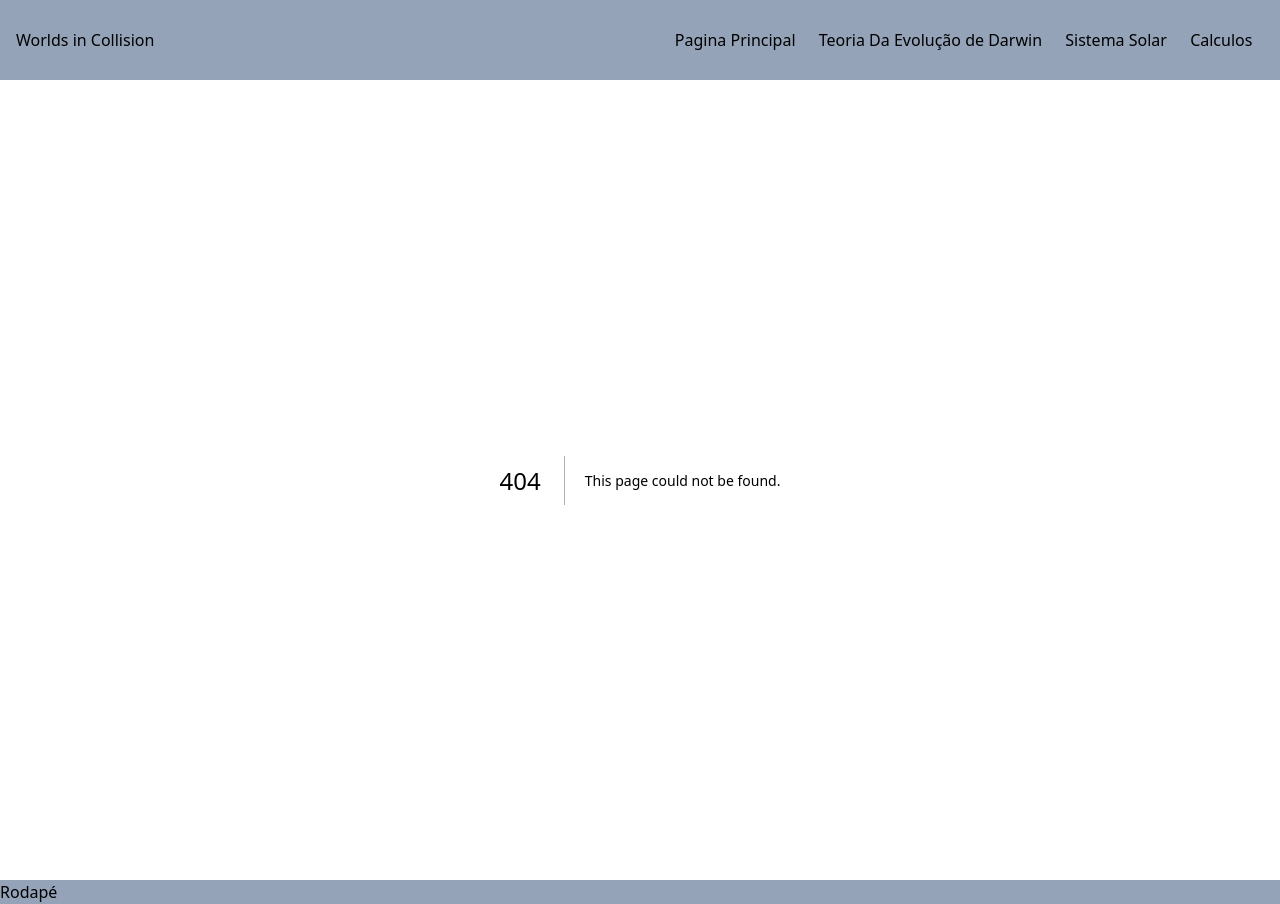
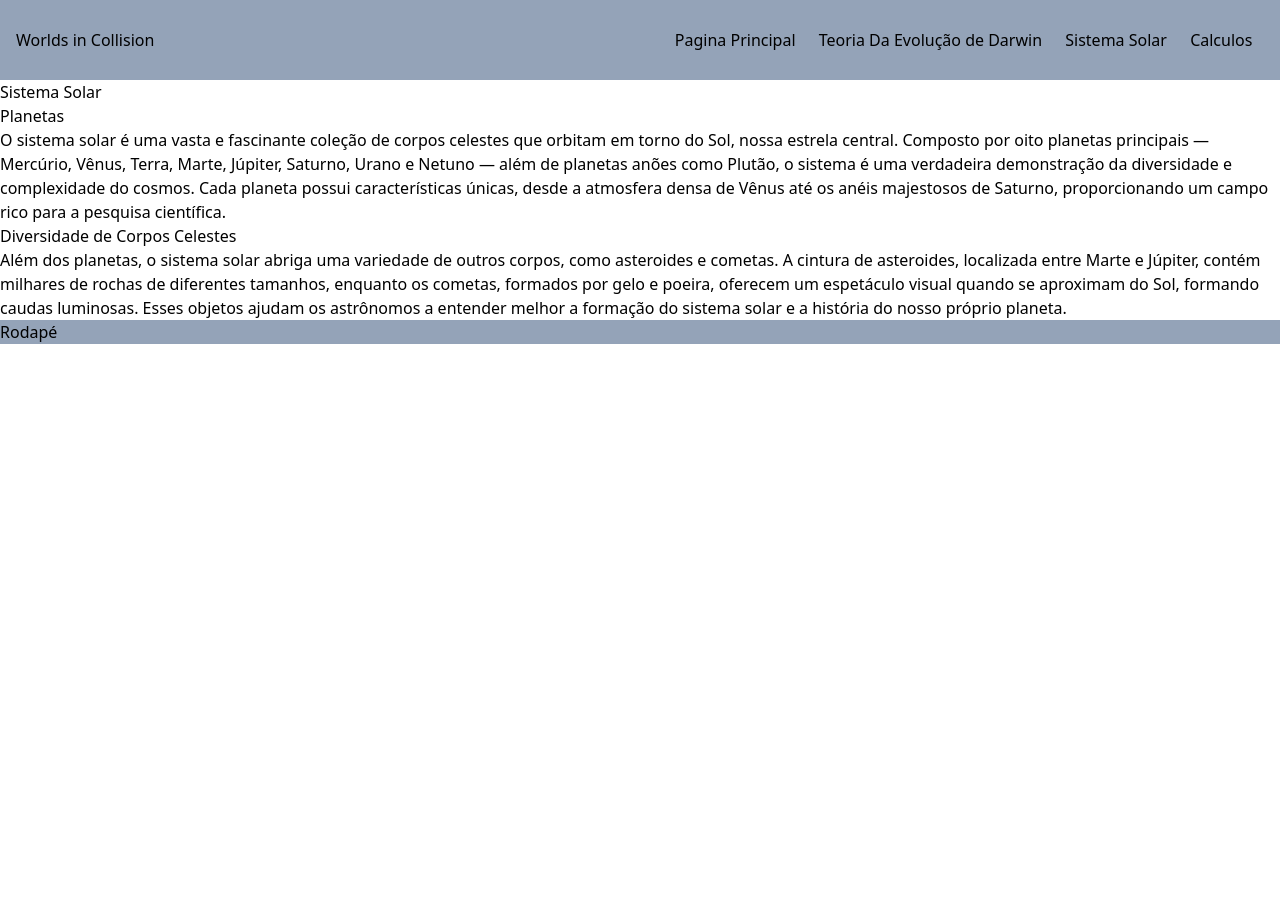
Before and after one commit to gustavodscruz/worlds-in-a-coliision, a Next.js app: page /sistema in a window 1280 px wide. Before the commit this address had no page. After the commit the page ends 800 px from the top, so only its background shows below. Built offline with nearby package versions, Linux system fonts and the light colour scheme.

Commit message:
criada a estrutura da pagina de sistema solar

```diff
--- /dev/null
+++ b/src/app/sistema/page.tsx
@@ -0,0 +1,30 @@
+
+
+const Sistema = ()=>{
+
+    return(
+        <div>
+            <h1>Sistema Solar</h1>
+            <section>
+                <div>
+                    <h2>Planetas</h2>
+                    <p>O sistema solar é uma vasta e fascinante coleção de corpos celestes que orbitam em torno do Sol, nossa estrela central. Composto por oito planetas principais — Mercúrio, Vênus, Terra, Marte, Júpiter, Saturno, Urano e Netuno — além de planetas anões como Plutão, o sistema é uma verdadeira demonstração da diversidade e complexidade do cosmos. Cada planeta possui características únicas, desde a atmosfera densa de Vênus até os anéis majestosos de Saturno, proporcionando um campo rico para a pesquisa científica.</p>
+                </div>
+                <div>
+                    {/*Colocar imagem*/}
+                </div>
+            </section>
+            <section>
+                <div>
+                    <h2>Diversidade de Corpos Celestes</h2>
+                    <p>Além dos planetas, o sistema solar abriga uma variedade de outros corpos, como asteroides e cometas. A cintura de asteroides, localizada entre Marte e Júpiter, contém milhares de rochas de diferentes tamanhos, enquanto os cometas, formados por gelo e poeira, oferecem um espetáculo visual quando se aproximam do Sol, formando caudas luminosas. Esses objetos ajudam os astrônomos a entender melhor a formação do sistema solar e a história do nosso próprio planeta.</p>
+                </div>
+                <div>
+                    {/*Colocar imagem*/}
+                </div>
+            </section>
+        </div>
+    )
+}
+
+export default Sistema
--- a/src/components/Menu/Menu.tsx
+++ b/src/components/Menu/Menu.tsx
@@ -7,7 +7,7 @@ const Menu = ()=>{
             <Link href={"/"}></Link>
             <Link href={"/catastrofismo"}>Pagina Principal</Link>
             <Link href={"/darwin"}>Teoria Da Evolução de Darwin</Link>
-            <Link href={"/sitema"}>Sistema Solar</Link>
+            <Link href={"/sistema"}>Sistema Solar</Link>
             <Link href={"/calculo"}>Calculos</Link>
         </nav>
     )
```
